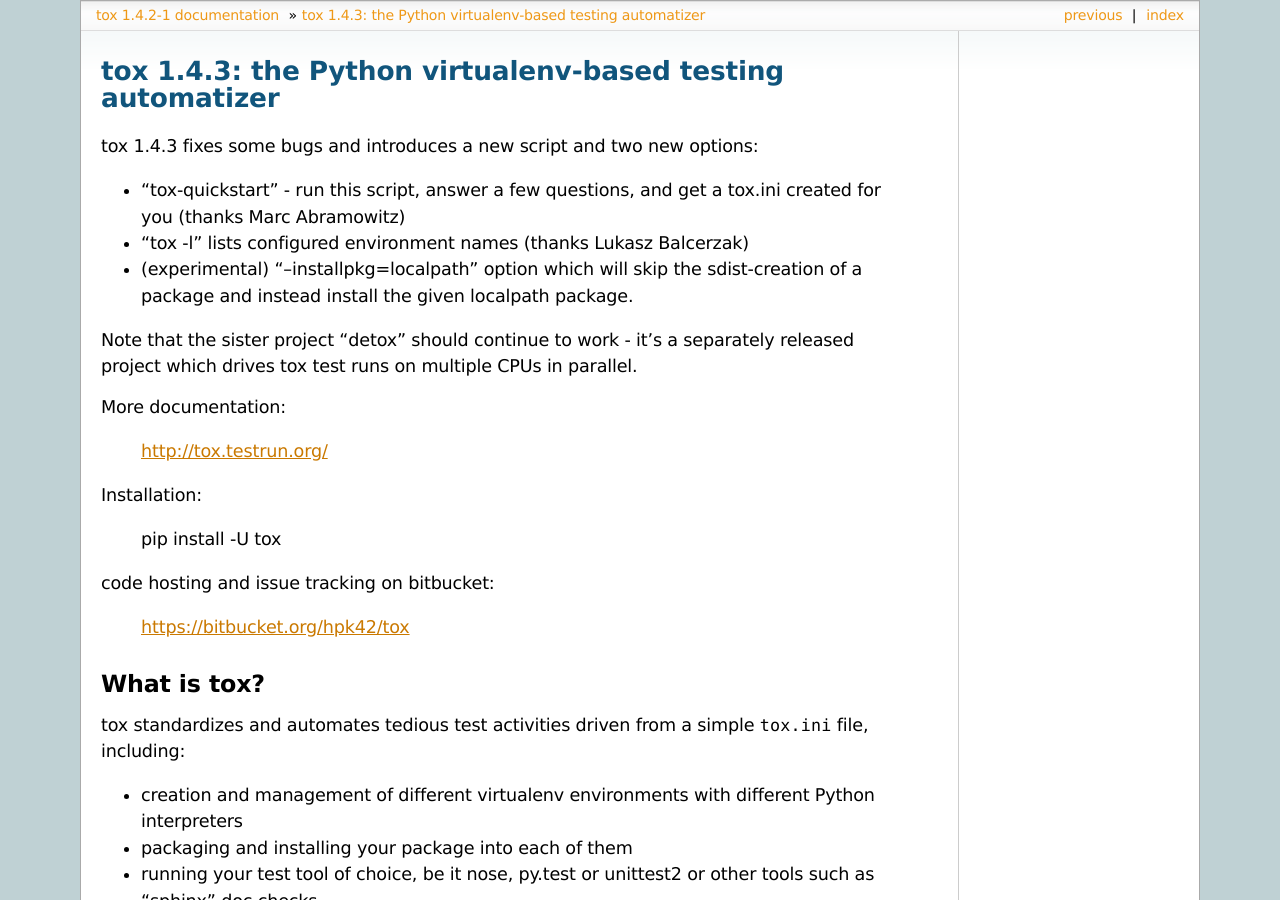
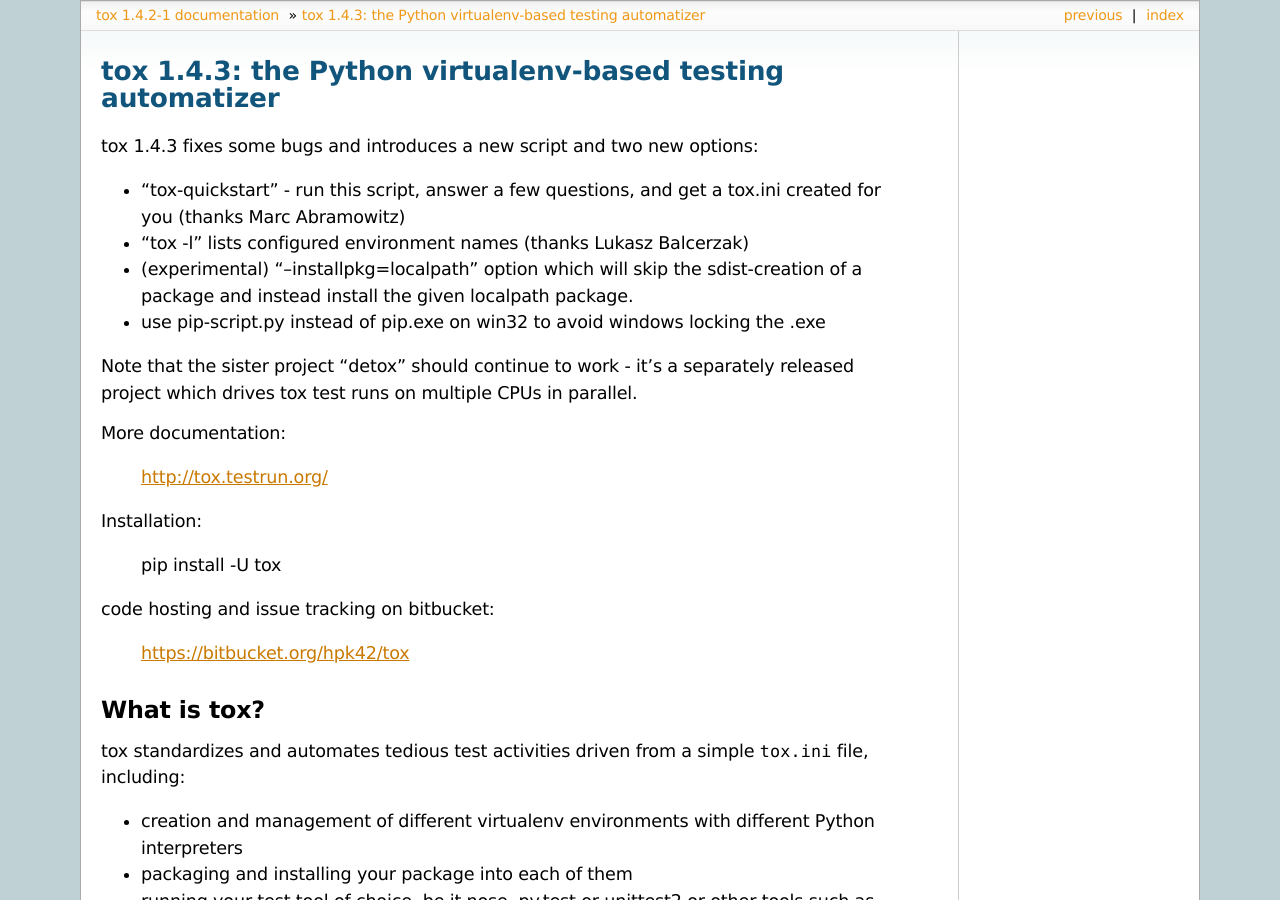
Before and after one commit to msabramo/tox, a Sphinx documentation site: the page built from doc/announce/release-1.4.3.txt, in a window 1280 px wide and 900 px high. Built offline with Sphinx 7.4.7, drawn with Linux system fonts in a browser that asks for light colours.

Commit message:
add to announcement
--HG--
branch : develop-pip-win32

```diff
--- a/doc/announce/release-1.4.3.txt
+++ b/doc/announce/release-1.4.3.txt
@@ -10,6 +10,8 @@
 
 - (experimental) "--installpkg=localpath" option which will skip the
   sdist-creation of a package and instead install the given localpath package.
+
+- use pip-script.py instead of pip.exe on win32 to avoid windows locking the .exe
 
 Note that the sister project "detox" should continue to work - it's a
 separately released project which drives tox test runs on multiple CPUs
```
